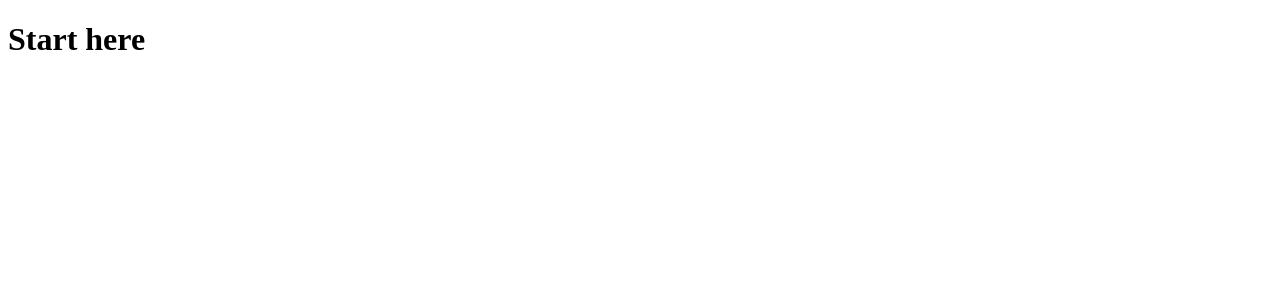
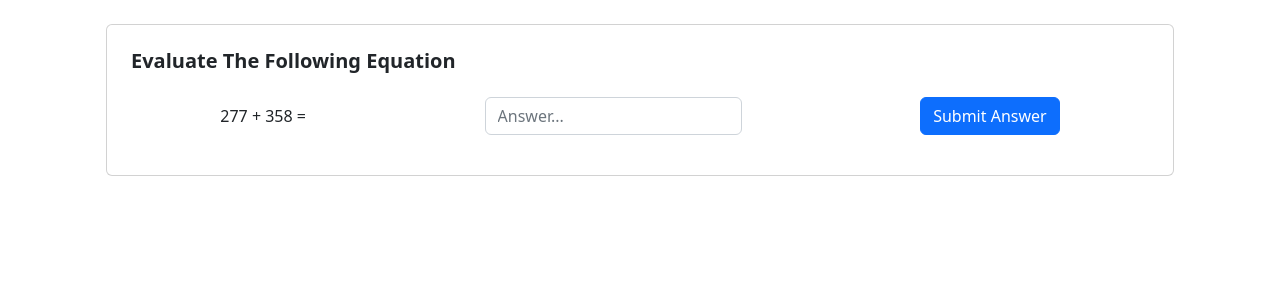
Before and after one commit to Tesfaye-Eshetie/level-up-math-s-skills, a React (Vite) app in the folder interview-task/: page / in a window 1280 px wide. Shown: the top 300 px of the page. Built offline with nearby package versions, Linux system fonts and the light colour scheme.

Commit message:
Added form to generates questions and takes answers

```diff
--- /dev/null
+++ b/interview-task/src/App.css
@@ -0,0 +1,5 @@
+@media (max-width: 576px) {
+  .form {
+    flex-direction: column;
+  }
+}
--- a/interview-task/src/App.tsx
+++ b/interview-task/src/App.tsx
@@ -1,5 +1,16 @@
+import Container from "react-bootstrap/Container";
+import AnswerForm from "./components/AnswerForm";
+
+import "./App.css";
+
 function App() {
-  return <h1>Start here</h1>;
+  return (
+    <>
+      <Container fluid="md">
+        <AnswerForm />
+      </Container>
+    </>
+  );
 }
 
 export default App;
--- /dev/null
+++ b/interview-task/src/components/AnswerForm.tsx
@@ -0,0 +1,53 @@
+import React, { useState } from "react";
+import Button from "react-bootstrap/Button";
+import Form from "react-bootstrap/Form";
+import Card from "react-bootstrap/Card";
+import GenerateQuestions from "./GenerateQuestions";
+
+export default function AnswerForm() {
+  const [answer, setAnswer] = useState<number>();
+  const [isError, setIsError] = useState(false);
+
+  const handleChange = (event: React.ChangeEvent<HTMLInputElement>) => {
+    setAnswer(parseInt(event.currentTarget.value, 10));
+    console.log(event.currentTarget.value);
+  };
+
+  const handleSubmit = (event: React.SyntheticEvent<HTMLFormElement>) => {
+    event.preventDefault();
+    answer ? setIsError(false) : setIsError(true);
+  };
+
+  return (
+    <Card className="m-4">
+      <Card.Body className="p-4">
+        <Card.Title className="text-capitalize pb-3 fw-bolder">
+          Evaluate the following equation
+        </Card.Title>
+        <Form
+          action="/"
+          noValidate
+          onSubmit={handleSubmit}
+          className="d-flex justify-content-around align-items-baseline form"
+        >
+          <GenerateQuestions />
+          <Form.Group className="mb-3">
+            <Form.Control
+              type="text"
+              value={answer}
+              onChange={handleChange}
+              placeholder="Answer..."
+              required
+            />
+            {isError ? (
+              <Form.Text>
+                <p className="text-danger">Answer is requered?</p>
+              </Form.Text>
+            ) : null}
+          </Form.Group>
+          <Button type="submit">Submit Answer</Button>
+        </Form>
+      </Card.Body>
+    </Card>
+  );
+}
--- /dev/null
+++ b/interview-task/src/components/GenerateQuestions.tsx
@@ -0,0 +1,14 @@
+import { useEffect, useState } from "react";
+import Card from "react-bootstrap/Card";
+
+export default function GenerateQuestions() {
+  const [question, setQuestion] = useState("");
+
+  useEffect(() => {
+    const A = Math.floor(Math.random() * 1000);
+    const B = Math.floor(Math.random() * 1000);
+    setQuestion(A + " + " + B + " =");
+  }, []);
+
+  return <Card.Text>{question}</Card.Text>;
+}
--- a/interview-task/src/main.tsx
+++ b/interview-task/src/main.tsx
@@ -1,6 +1,7 @@
 import React from "react";
 import ReactDOM from "react-dom/client";
 import App from "./App";
+import "bootstrap/dist/css/bootstrap.min.css";
 
 ReactDOM.createRoot(document.getElementById("root") as HTMLElement).render(
   <React.StrictMode>
```
